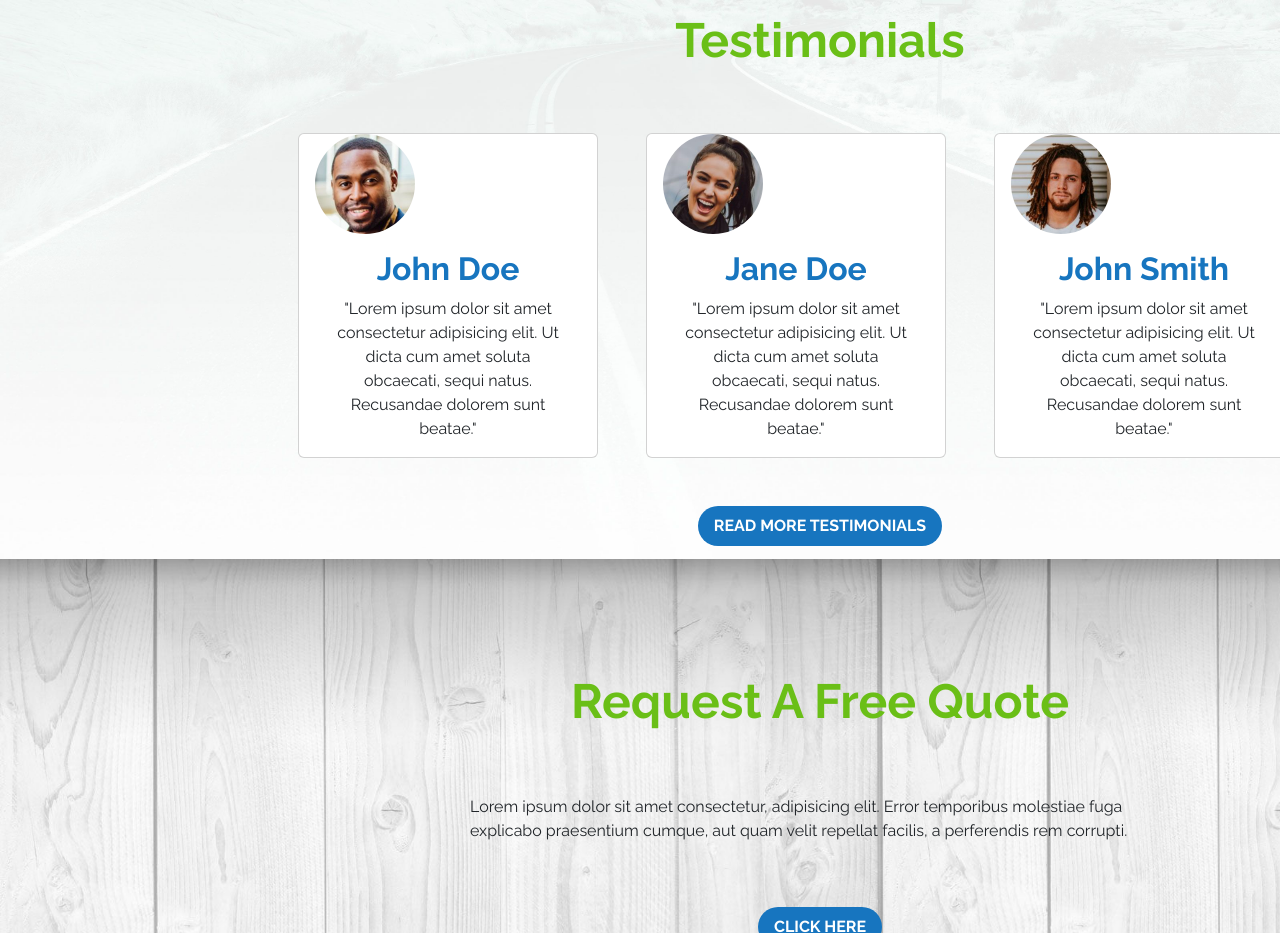
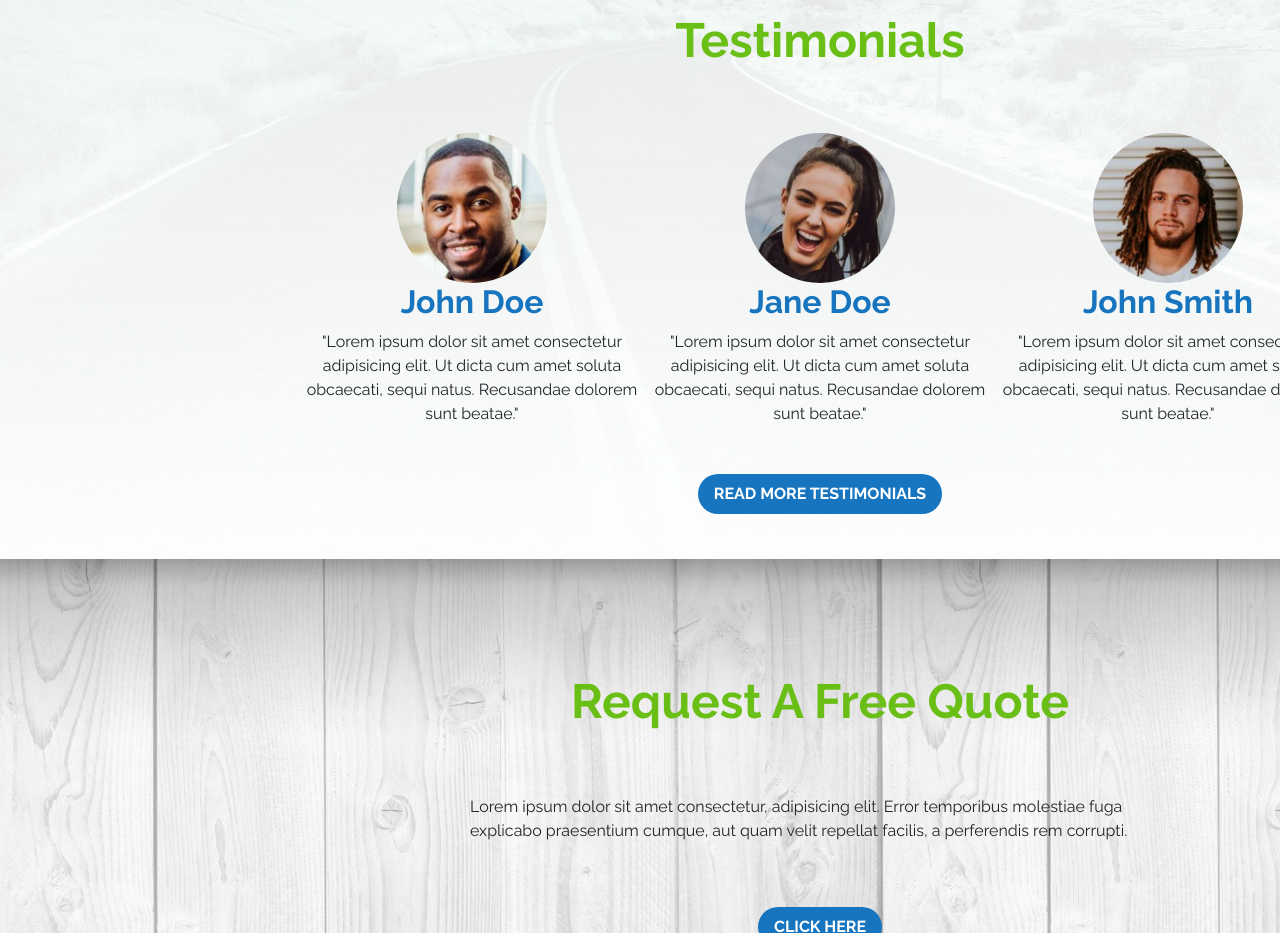
Before and after one commit to DeniseDichiara/proj-html-vuejs, a Vue app: page / in a window 1280 px wide. Shown: the part 2960-3893 px from the top of the page. Built offline with nearby package versions, Linux system fonts and the light colour scheme.

Commit message:
delete bg from photo

```diff
--- a/src/components/TestimonialSingleCard.vue
+++ b/src/components/TestimonialSingleCard.vue
@@ -2,9 +2,10 @@
     <div class="container">
         <div class="row">
             <div class="col-12 d-flex direction-row justify-content-center px-5">
-                <div v-for="card in TestimonialmultilpleCards" class="card d-flex direction-row px-3 me-5 "
-                    style="width: 30rem;">
-                    <img v-bind:srcset="card.src" class="card-img-top d-flex justify-content-center ph" alt="Card image">
+                <div v-for="card in TestimonialmultilpleCards" style="width: 30rem;">
+                    <div class="d-flex flex-row justify-content-center">
+                        <img v-bind:srcset="card.src" class="card-img-top d-flex justify-content-center ph" alt="Card image">
+                    </div>
                     <div class="card-body">
                         <h3 class="text-center">
                             {{ card.title }}
@@ -54,8 +55,8 @@ export default {
 
 <style lang="scss">
 img.ph{
-    width: 100px;
-    height: 100px;
+    width: 150px;
+    height: 150px;
     border-radius: 50%;
 }
 </style>
```
